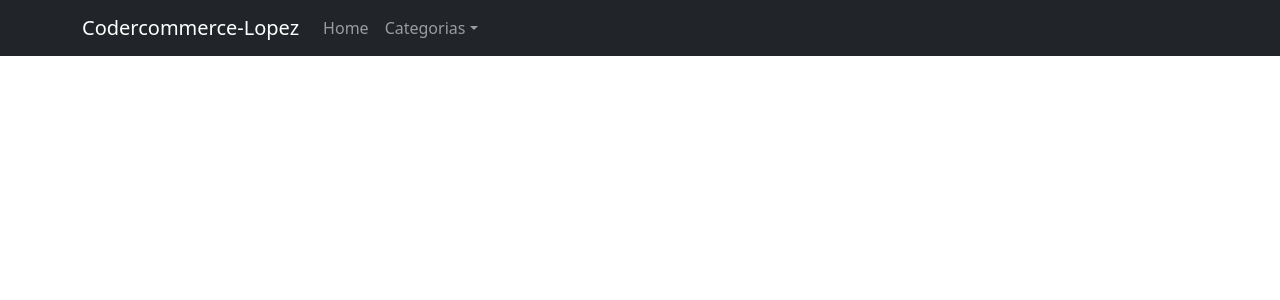
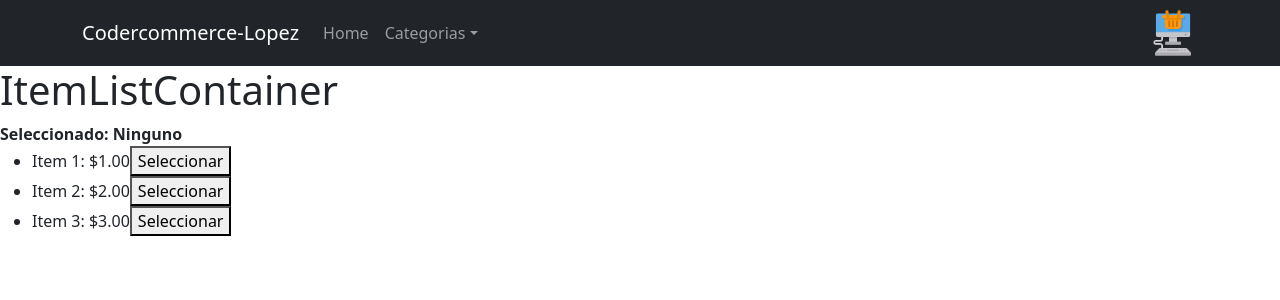
Before and after one commit to irvindev9/codercommerce-lopez, a React (Create React App) app: page /item/1 in a window 1280 px wide. Shown: the top 300 px of the page. Built offline with nearby package versions, Linux system fonts and the light colour scheme.

Commit message:
Crea tu landing

```diff
--- a/src/App.css
+++ b/src/App.css
@@ -1,38 +1,5 @@
-.App {
-  text-align: center;
+.carticon {
+  width: 50px;
+  height: 50px;
+  cursor: pointer;
 }
-
-.App-logo {
-  height: 40vmin;
-  pointer-events: none;
-}
-
-@media (prefers-reduced-motion: no-preference) {
-  .App-logo {
-    animation: App-logo-spin infinite 20s linear;
-  }
-}
-
-.App-header {
-  background-color: #282c34;
-  min-height: 100vh;
-  display: flex;
-  flex-direction: column;
-  align-items: center;
-  justify-content: center;
-  font-size: calc(10px + 2vmin);
-  color: white;
-}
-
-.App-link {
-  color: #61dafb;
-}
-
-@keyframes App-logo-spin {
-  from {
-    transform: rotate(0deg);
-  }
-  to {
-    transform: rotate(360deg);
-  }
-}
--- a/src/App.js
+++ b/src/App.js
@@ -1,10 +1,29 @@
 import 'bootstrap/dist/css/bootstrap.min.css';
 import NavBar from './components/NavBar';
+import './App.css';
+import ItemListContainer from './components/ItemListContainer';
+
+const items = [
+  {
+    name: 'Item 1',
+    price: '$1.00'
+  },
+  {
+    name: 'Item 2',
+    price: '$2.00'
+  },
+  {
+    name: 'Item 3',
+    price: '$3.00'
+  },
+]
+
 
 function App() {
   return (
     <div className="App">
       <NavBar />
+      <ItemListContainer items={items} />
     </div>
   );
 }
--- /dev/null
+++ b/src/components/Item.js
@@ -0,0 +1,12 @@
+import React from 'react';
+
+const Item = ({name, price, id, setSelectedItem}) => {
+  return (
+    <li>
+      {name}: {price}
+      <button onClick={() => setSelectedItem(id)}>Seleccionar</button>
+    </li>
+  )
+};
+
+export default Item;
--- /dev/null
+++ b/src/components/ItemListContainer.js
@@ -0,0 +1,27 @@
+import React from 'react';
+import { useState } from 'react';
+import Item from './Item';
+
+
+
+const ItemListContainer = ({items}) => {
+  const [selectedItem, setSelectedItem] = useState(null);
+
+  return (
+    <div>
+      <h1>ItemListContainer</h1>
+      <b>
+        Seleccionado: {selectedItem !== null ? items[selectedItem].name : 'Ninguno'}
+      </b>
+      <ul>
+      {
+        items.map(({name, price}, index) => {
+          return <Item key={index} name={name} id={index} price={price} setSelectedItem={setSelectedItem} />
+        })
+      }
+      </ul>
+    </div>
+  );
+};
+
+export default ItemListContainer;
--- a/src/components/NavBar.js
+++ b/src/components/NavBar.js
@@ -1,4 +1,5 @@
 import { Navbar, Container, NavDropdown, Nav } from "react-bootstrap"
+import CartIcon from '../icon/CartIcon';
 
 const NavBar = () => {
   return (
@@ -18,6 +19,7 @@ const NavBar = () => {
             </NavDropdown>
           </Nav>
         </Navbar.Collapse>
+        <CartIcon />
       </Container>
     </Navbar>
   )
--- /dev/null
+++ b/src/icon/CartIcon.js
@@ -0,0 +1,12 @@
+import React from 'react';
+import carticon from './carticon.png';
+
+const CartIcon = () => {
+  return (
+    <div>
+      <img className="carticon" src={carticon} alt="carticon" />
+    </div>
+  );
+};
+
+export default CartIcon;
```
Also changed, not shown: src/icon/carticon.png (added).
